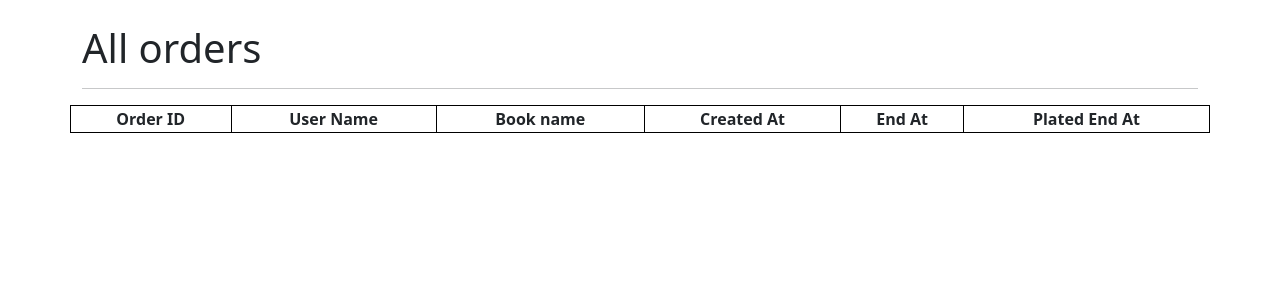
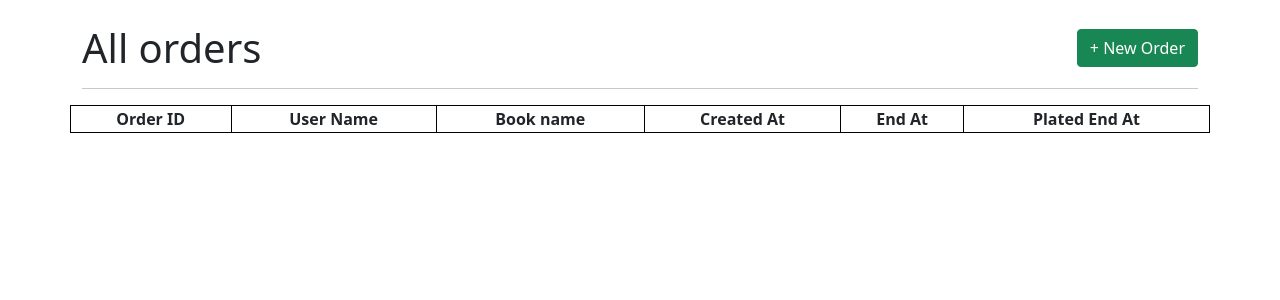
Before and after one commit to zakh-d/rest-api-om7-s18-team14, a Django app: page /order/all/ in a window 1280 px wide. Shown: the part 56-356 px from the top of the page. Run offline with Django 3.2, Linux system fonts and the light colour scheme; data that the repository does not hold is empty; some libraries are stand-ins or nearby versions.

Commit message:
[order] added order creation form

```diff
--- a/order/urls.py
+++ b/order/urls.py
@@ -1,9 +1,10 @@
 from django.urls import path
-from order.views import *
+from order.views import OrderCreationView, OrderDebtorsView, OrderUserBooksView, SortedOrderView, OrderListView
 
 urlpatterns = [
     path('all/', OrderListView.as_view(), name="all_orders"),
     path('sorted/', SortedOrderView.as_view(), name="sorted_orders"),
-    path('user_books/<int:pk>', OrderUserBooksView.as_view(), name="user_books"),
+    path('user_books/<int:pk>/', OrderUserBooksView.as_view(), name="user_books"),
     path('debtors/', OrderDebtorsView.as_view(), name="debtors"),
+    path('create/', OrderCreationView.as_view(), name="create_order"),
 ]
--- a/order/views.py
+++ b/order/views.py
@@ -1,5 +1,7 @@
+from django.urls import reverse_lazy
 from django.views import generic
 from django.db.models import F
+from order.forms import OrderCreationForm
 from order.models import Order
 from authentication.models import CustomUser
 from datetime import datetime
@@ -51,3 +53,12 @@ class OrderDebtorsView(generic.ListView):
         debtors = Order.objects.filter(end_at=None).values_list("user_id", flat=True).filter(plated_end_at__gte=datetime.now(tz=pytz.UTC))
 
         return CustomUser.objects.all().filter(pk__in=late_returners|debtors).order_by("pk")
+
+
+class OrderCreationView(generic.CreateView):
+
+    model = Order
+    form_class = OrderCreationForm
+    template_name = 'order/create.html'
+    extra_context = {'title': 'Create Order'}
+    success_url = reverse_lazy('all_orders')
--- a/templates/order/list.html
+++ b/templates/order/list.html
@@ -12,7 +12,14 @@ table, th, td {
 
     <div class="container">
         <br>
-        <h1>All orders</h1>
+        <div class="row">
+            <div class="col-10">
+                <span class="h1">All orders</span>
+            </div>
+            <div class="col-2 d-flex justify-content-end align-items-center">
+                <a class="btn btn-success" href="{% url 'create_order' %}">+ New Order</a>
+            </div>
+        </div>
         <hr>
         <div class="row justify-content-center">
             <table>
```
Also changed, not shown: order/forms.py (added, +14 -0 lines), templates/order/create.html (added, +42 -0 lines).
